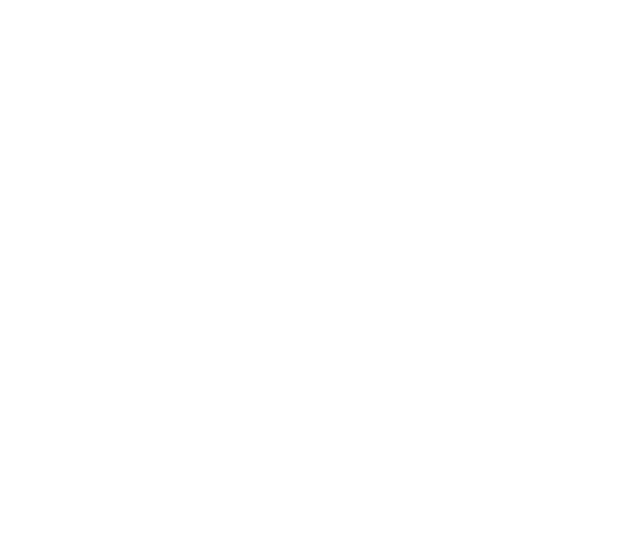
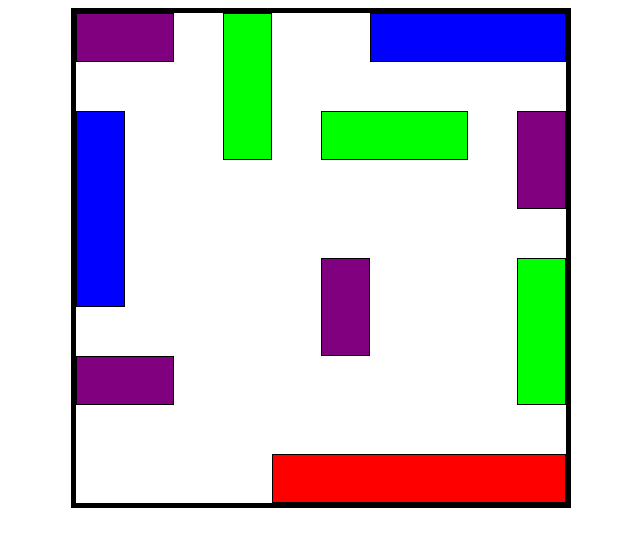
Before and after one commit to sytnikovzp/sea-battle, a plain HTML site: page index.html in a window 1280 px wide. Shown: the whole page, without its empty margins (319-959 px from the left). Drawn offline with Linux system fonts and the light colour scheme.

Commit message:
Fix color for backgrounds

```diff
--- a/assets/style/style-column-row.css
+++ b/assets/style/style-column-row.css
@@ -68,25 +68,28 @@
 .grid-item:nth-child(1),
 .grid-item:nth-child(2),
 .grid-item:nth-child(3),
-.grid-item:nth-child(4) {
-  background-color: rgb(255, 39, 158);
+.grid-item:nth-child(4)
+ {
+  background-color: #800080;
   color: white;
 }
 
 .grid-item:nth-child(5),
 .grid-item:nth-child(6),
-.grid-item:nth-child(7) {
-  background-color: forestgreen;
+.grid-item:nth-child(7)
+ {
+  background-color: #00ff00;
   color: white;
 }
 
 .grid-item:nth-child(8),
-.grid-item:nth-child(9) {
-  background-color: blue;
+.grid-item:nth-child(9)
+{
+  background-color: #0000ff;
   color: white;
 }
 
 .grid-item:nth-child(10) {
-  background-color: red;
+  background-color: #ff0000;
   color: white;
 }
--- a/assets/style/style-grid-area.css
+++ b/assets/style/style-grid-area.css
@@ -61,25 +61,28 @@
 .grid-item:nth-child(1),
 .grid-item:nth-child(2),
 .grid-item:nth-child(3),
-.grid-item:nth-child(4) {
-  background-color: rgb(255, 39, 158);
+.grid-item:nth-child(4)
+ {
+  background-color: #800080;
   color: white;
 }
 
 .grid-item:nth-child(5),
 .grid-item:nth-child(6),
-.grid-item:nth-child(7) {
-  background-color: forestgreen;
+.grid-item:nth-child(7)
+ {
+  background-color: #00ff00;
   color: white;
 }
 
 .grid-item:nth-child(8),
-.grid-item:nth-child(9) {
-  background-color: blue;
+.grid-item:nth-child(9)
+{
+  background-color: #0000ff;
   color: white;
 }
 
 .grid-item:nth-child(10) {
-  background-color: red;
+  background-color: #ff0000;
   color: white;
 }
--- a/assets/style/style-template-areas.css
+++ b/assets/style/style-template-areas.css
@@ -75,7 +75,7 @@
 .grid-item:nth-child(3),
 .grid-item:nth-child(4)
  {
-  background-color: rgb(255, 39, 158);
+  background-color: #800080;
   color: white;
 }
 
@@ -83,18 +83,18 @@
 .grid-item:nth-child(6),
 .grid-item:nth-child(7)
  {
-  background-color: forestgreen;
+  background-color: #00ff00;
   color: white;
 }
 
 .grid-item:nth-child(8),
 .grid-item:nth-child(9)
 {
-  background-color: blue;
+  background-color: #0000ff;
   color: white;
 }
 
 .grid-item:nth-child(10) {
-  background-color: red;
+  background-color: #ff0000;
   color: white;
 }
--- a/index.html
+++ b/index.html
@@ -6,7 +6,7 @@
     <title>Sea battle</title>
     <!-- !!! ЗДЕСЬ МЕНЯТЬ CSS !!! -->
 
-    <!-- <link rel="stylesheet" href="./assets/style/style-column-row.css" /> -->
+    <link rel="stylesheet" href="./assets/style/style-column-row.css" />
 
     <!-- OR -->
 
```
